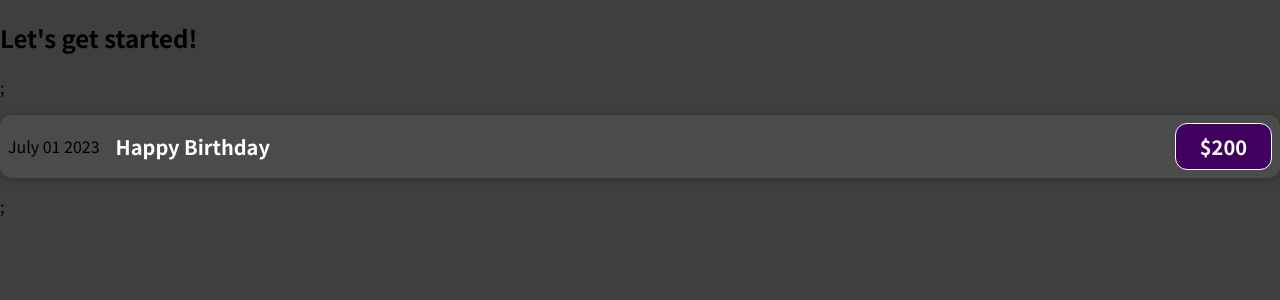
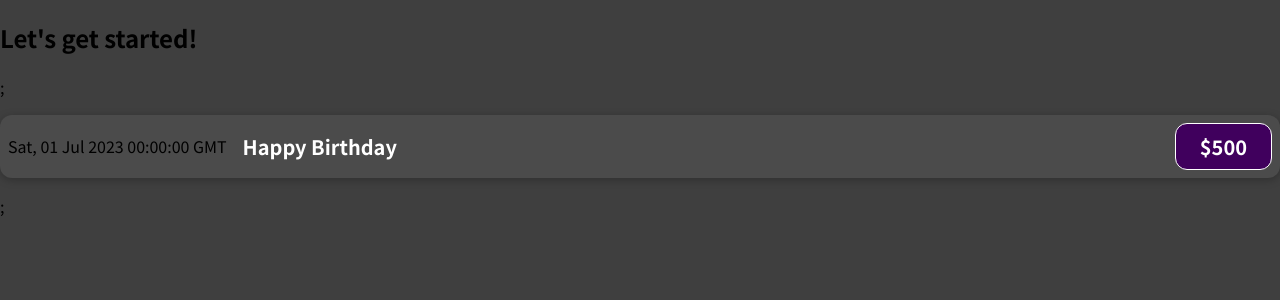
Before and after one commit to danduong17/react-udemy-maximilian, a JavaScript app: page / in a window 1280 px wide. Shown: the top 300 px of the page. Built offline with nearby package versions, Linux system fonts and the light colour scheme.

Commit message:
Replace hard coded data in ExpenseItem with variables for dynamic data testing

```diff
--- a/src/components/ExpenseItem.js
+++ b/src/components/ExpenseItem.js
@@ -1,12 +1,16 @@
-import './ExpenseItem.css'
+import "./ExpenseItem.css";
 
 function ExpenseItem() {
+  const expenseDate = new Date(2023, 6, 1);
+  const expenseTitle = "Happy Birthday";
+  const expenseAmount = 500;
+
   return (
     <div className="expense-item">
-            <div>July 01 2023</div>
+      <div>{expenseDate.toUTCString()}</div>
       <div className="expense-item__description">
-                <h2 className="expense-item__title">Happy Birthday</h2>
-                <div className="expense-item__price">$200</div>
+        <h2 className="expense-item__title">{expenseTitle}</h2>
+        <div className="expense-item__price">${expenseAmount}</div>
       </div>
     </div>
   );
```
Lines whose indentation alone changed are shown as unchanged.
